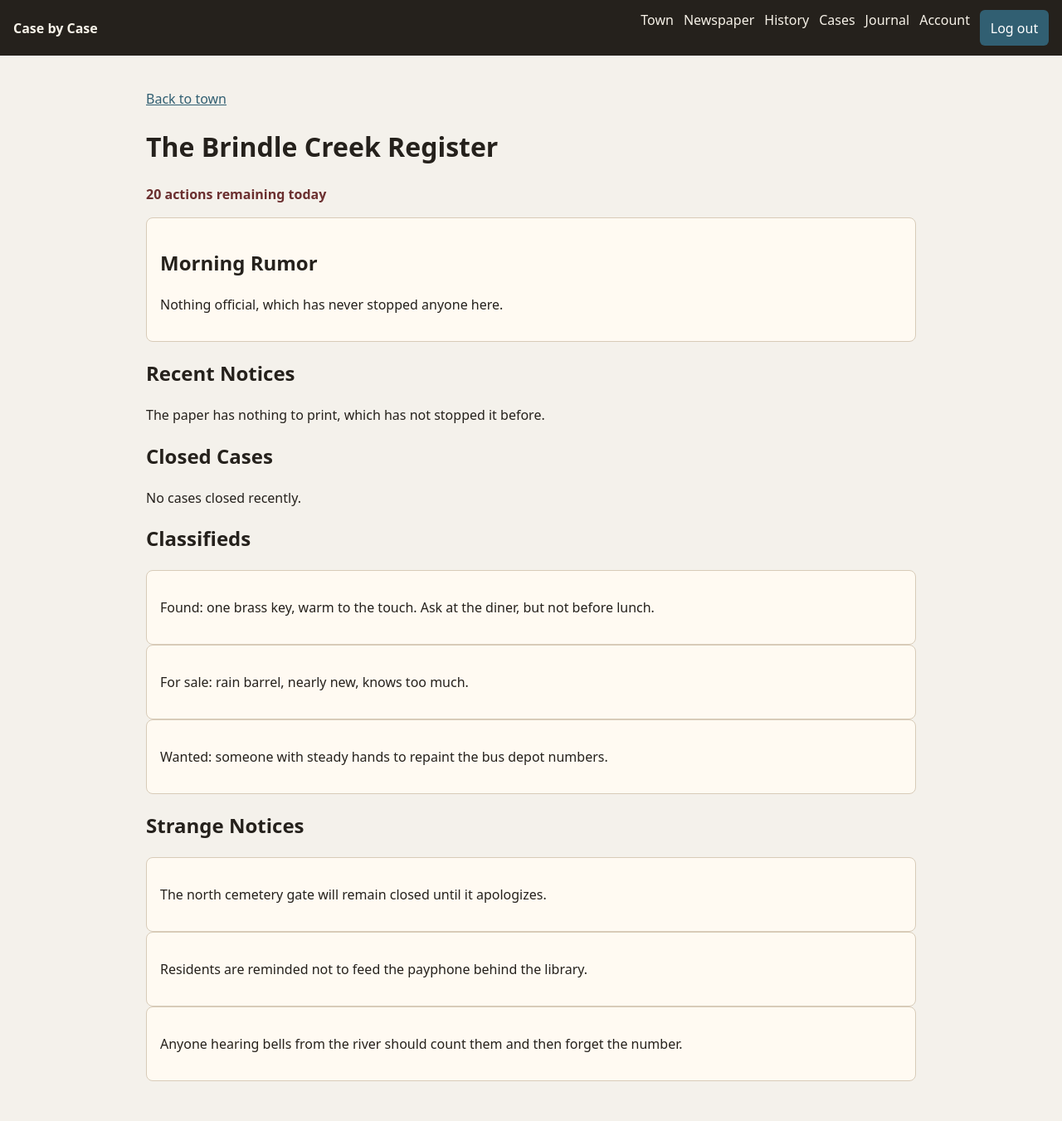
After one commit to nylanalyn/case-by-case, a Django app: page /town/newspaper/ in a window 1280 px wide. The commit adds this page. Shown: the whole page at 83% size. Run offline with Django 5.2, Linux system fonts and the light colour scheme; the visitor is signed in with stand-in values (Sample User, id 1); data comes from the database, SQL or seed files in the repository; data that the repository does not hold is empty.

Commit message:
Add newspaper prototype

```diff
--- a/templates/base.html
+++ b/templates/base.html
@@ -13,6 +13,7 @@
       <nav class="nav">
         {% if user.is_authenticated %}
           <a href="{% url 'town_home' %}">Town</a>
+          <a href="{% url 'newspaper' %}">Newspaper</a>
           <a href="{% url 'town_history' %}">History</a>
           <a href="{% url 'case_list' %}">Cases</a>
           <a href="{% url 'clue_journal' %}">Journal</a>
--- a/templates/towns/home.html
+++ b/templates/towns/home.html
@@ -3,6 +3,7 @@
 {% block content %}
   <h1>{{ profile.town.name }}</h1>
   <p class="actions">{{ profile.daily_actions_remaining }} actions remaining today</p>
+  <p><a href="{% url 'newspaper' %}">Read today's paper</a></p>
 
   <h2>Locations</h2>
   <section class="grid">
--- /dev/null
+++ b/templates/towns/newspaper.html
@@ -0,0 +1,48 @@
+{% extends "base.html" %}
+{% block title %}{{ profile.town.name }} Register{% endblock %}
+{% block content %}
+  <p><a href="{% url 'town_home' %}">Back to town</a></p>
+  <h1>The {{ profile.town.name }} Register</h1>
+  <p class="actions">{{ profile.daily_actions_remaining }} actions remaining today</p>
+
+  <section class="panel">
+    <h2>Morning Rumor</h2>
+    <p>{{ rumor }}</p>
+  </section>
+
+  <h2>Recent Notices</h2>
+  {% for event in events %}
+    <article class="card">
+      <h3>{{ event.title }}</h3>
+      {% if event.body %}
+        <p>{{ event.body }}</p>
+      {% endif %}
+    </article>
+  {% empty %}
+    <p>The paper has nothing to print, which has not stopped it before.</p>
+  {% endfor %}
+
+  <h2>Closed Cases</h2>
+  {% for event in solved_cases %}
+    <article class="card">
+      <h3>{{ event.title }}</h3>
+      <p>{{ event.body }}</p>
+    </article>
+  {% empty %}
+    <p>No cases closed recently.</p>
+  {% endfor %}
+
+  <h2>Classifieds</h2>
+  {% for classified in classifieds %}
+    <article class="card">
+      <p>{{ classified }}</p>
+    </article>
+  {% endfor %}
+
+  <h2>Strange Notices</h2>
+  {% for notice in weird_notices %}
+    <article class="card">
+      <p>{{ notice }}</p>
+    </article>
+  {% endfor %}
+{% endblock %}
--- /dev/null
+++ b/towns/newspaper.py
@@ -0,0 +1,18 @@
+CLASSIFIEDS = [
+    "Found: one brass key, warm to the touch. Ask at the diner, but not before lunch.",
+    "For sale: rain barrel, nearly new, knows too much.",
+    "Wanted: someone with steady hands to repaint the bus depot numbers.",
+]
+
+WEIRD_NOTICES = [
+    "The north cemetery gate will remain closed until it apologizes.",
+    "Residents are reminded not to feed the payphone behind the library.",
+    "Anyone hearing bells from the river should count them and then forget the number.",
+]
+
+
+def current_rumor(events):
+    for event in events:
+        if "Rumor:" in event.body:
+            return event.body.split("Rumor:", 1)[1].strip()
+    return "Nothing official, which has never stopped anyone here."
--- a/towns/urls.py
+++ b/towns/urls.py
@@ -5,5 +5,6 @@ from . import views
 urlpatterns = [
     path("", views.town_home, name="town_home"),
     path("history/", views.town_history, name="town_history"),
+    path("newspaper/", views.newspaper, name="newspaper"),
     path("locations/<slug:slug>/", views.location_detail, name="location_detail"),
 ]
--- a/towns/views.py
+++ b/towns/views.py
@@ -10,6 +10,7 @@ from cases.services import case_cards_for_location, case_cards_for_player
 from turns.services import NotEnoughActions
 
 from .models import Location, TownEvent
+from .newspaper import CLASSIFIEDS, WEIRD_NOTICES, current_rumor
 from .seed import ensure_initial_town
 
 
@@ -41,6 +42,25 @@ def town_history(request):
 
 
 @login_required
+def newspaper(request):
+    profile = ensure_player_profile(request.user)
+    events = list(TownEvent.objects.filter(town=profile.town)[:20])
+    solved_cases = [event for event in events if " closed " in event.title]
+    return render(
+        request,
+        "towns/newspaper.html",
+        {
+            "profile": profile,
+            "events": events[:5],
+            "solved_cases": solved_cases[:5],
+            "rumor": current_rumor(events),
+            "classifieds": CLASSIFIEDS,
+            "weird_notices": WEIRD_NOTICES,
+        },
+    )
+
+
+@login_required
 def location_detail(request, slug):
     profile = ensure_player_profile(request.user)
     location = get_object_or_404(Location, town=profile.town, slug=slug, is_unlocked=True)
```
Also changed, not shown: towns/tests.py (+23 -0 lines).
